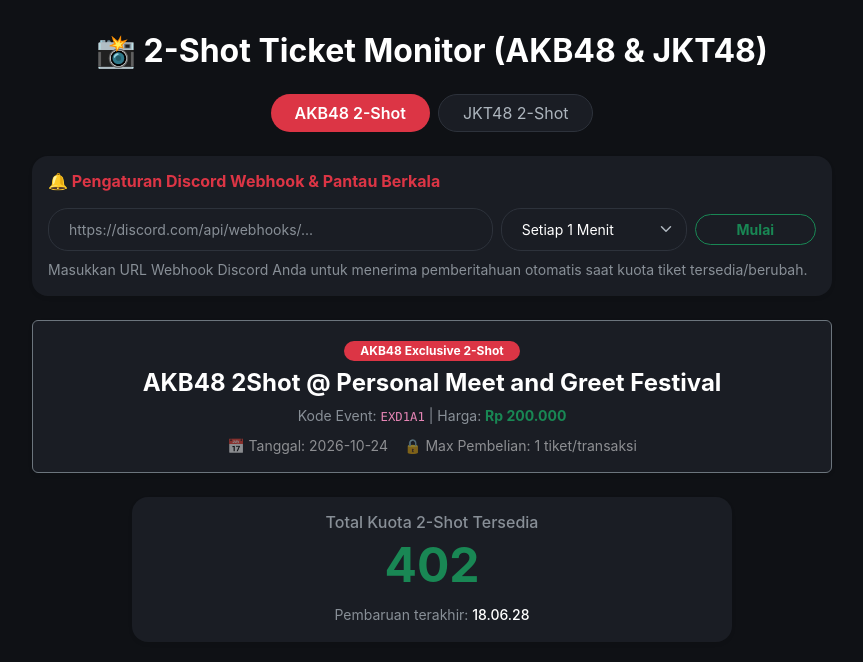
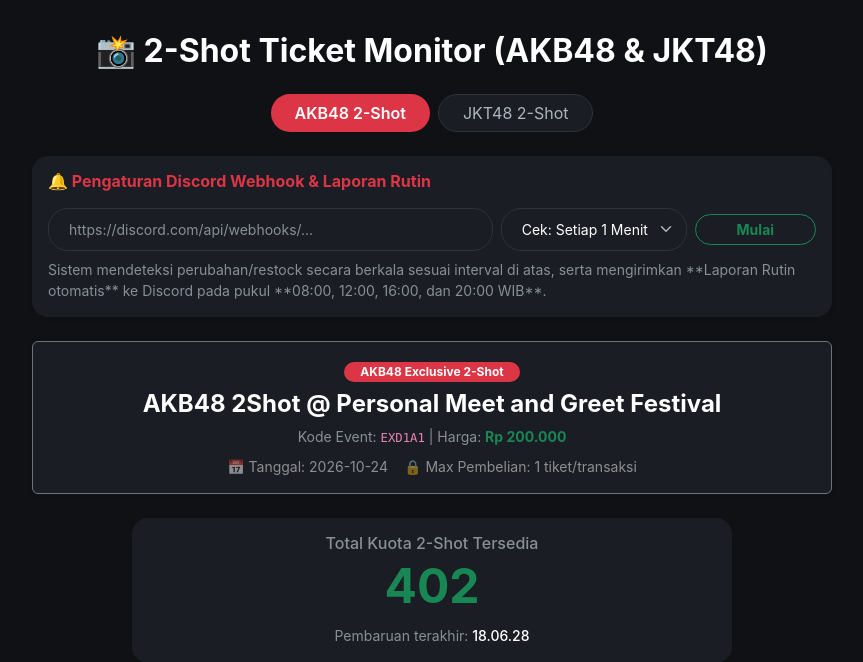
Before and after one commit to fmcrawford/monitoring, a Flask app: page / in a window 1280 px wide. Shown: the top 662 px of the page, without its empty margins (208-1071 px from the left). Run offline with Flask 3, Linux system fonts and the light colour scheme.

Commit message:
Update index.html

```diff
--- a/templates/index.html
+++ b/templates/index.html
@@ -37,27 +37,28 @@
         <button id="btn-jkt-2shot" class="btn btn-custom-inactive px-4 rounded-pill" onclick="switchCategory('jkt_2shot')">JKT48 2-Shot</button>
     </div>
 
-    <!-- Panel Pengaturan Webhook Discord & Auto-Refresh -->
+    <!-- Panel Pengaturan Webhook Discord & Monitoring Berkala -->
     <div class="card card-header-custom border-0 rounded-4 mb-4 shadow-sm mx-auto" style="max-width: 800px;">
         <div class="card-body">
-            <h6 class="fw-bold mb-3 text-danger">🔔 Pengaturan Discord Webhook & Pantau Berkala</h6>
+            <h6 class="fw-bold mb-3 text-danger">🔔 Pengaturan Discord Webhook & Laporan Rutin</h6>
             <div class="row g-2 align-items-center">
                 <div class="col-md-7">
                     <input type="text" id="discordWebhookInput" class="form-control form-control-sm w-100" placeholder="https://discord.com/api/webhooks/...">
                 </div>
                 <div class="col-md-3">
                     <select id="intervalSelect" class="form-select form-select-sm w-100">
-                        <option value="0">Auto-Check: Mati</option>
-                        <option value="30">Setiap 30 Detik</option>
-                        <option value="60" selected>Setiap 1 Menit</option>
-                        <option value="300">Setiap 5 Menit</option>
+                        <option value="30">Cek: Setiap 30 Detik</option>
+                        <option value="60" selected>Cek: Setiap 1 Menit</option>
+                        <option value="300">Cek: Setiap 5 Menit</option>
                     </select>
                 </div>
                 <div class="col-md-2">
                     <button id="btnToggleMonitor" class="btn btn-outline-success btn-sm w-100 rounded-pill fw-bold" onclick="toggleMonitor()">Mulai</button>
                 </div>
             </div>
-            <div class="form-text text-muted mt-2 small">Masukkan URL Webhook Discord Anda untuk menerima pemberitahuan otomatis saat kuota tiket tersedia/berubah.</div>
+            <div class="form-text text-muted mt-2 small">
+                Sistem mendeteksi perubahan/restock secara berkala sesuai interval di atas, serta mengirimkan **Laporan Rutin otomatis** ke Discord pada pukul **08:00, 12:00, 16:00, dan 20:00 WIB**.
+            </div>
         </div>
     </div>
 
@@ -103,8 +104,10 @@
     let rawData = [];
     let selectedSessionFilter = 'all';
     let monitorTimer = null;
+    let routineCheckTimer = null;
     let isMonitoringActive = false;
     let previousQuotaSnapshot = {};
+    let lastReportedHour = -1;
 
     // Data Statis AKB48 2-Shot
     const akb2ShotData = {
@@ -205,7 +208,6 @@
             }
             processRawData(membersList, isBackgroundCheck);
         } else {
-            // Endpoint untuk 2-Shot JKT48
             try {
                 const response = await fetch('/api/status');
                 const resJson = await response.json();
@@ -216,7 +218,7 @@
                 document.getElementById('last-update').innerText = new Date().toLocaleTimeString('id-ID');
 
                 if (!isBackgroundCheck) {
-                    document.getElementById('event-info-container').innerHTML = '';
+                    renderJKTEventHeader();
                     document.getElementById('session-dropdown-wrapper').innerHTML = '';
                 }
                 processRawData(membersList, isBackgroundCheck);
@@ -265,6 +267,19 @@
         `;
     }
 
+    function renderJKTEventHeader() {
+        const headerContainer = document.getElementById('event-info-container');
+        headerContainer.innerHTML = `
+            <div class="card card-header-custom border-secondary mb-4 mx-auto shadow-sm" style="max-width: 800px;">
+                <div class="card-body text-center">
+                    <span class="badge bg-danger mb-2 px-3 py-1 rounded-pill">JKT48 Exclusive 2-Shot</span>
+                    <h4 class="fw-bold text-white mb-2">JKT48 Personal Meet and Greet Festival - 2-Shot</h4>
+                    <p class="text-muted small mb-2">Kode Event: <code>EX5B99</code></p>
+                </div>
+            </div>
+        `;
+    }
+
     function renderSessionDropdown(sessions) {
         const wrapper = document.getElementById('session-dropdown-wrapper');
         let options = `<option value="all">🌐 Semua Sesi (1 - 8)</option>`;
@@ -295,7 +310,6 @@
 
         rawData = Object.values(grouped);
 
-        // Periksa perubahan stok jika background monitoring aktif
         if (isBackgroundCheck) {
             checkQuotaChangesAndNotify();
         }
@@ -310,7 +324,7 @@
         let changesFound = [];
         rawData.forEach(member => {
             member.sessions.forEach(sess => {
-                let key = `${member.name}_${sess.session}_${sess.track || 'default'}`;
+                let key = `${currentCategory}_${member.name}_${sess.session}_${sess.track || 'default'}`;
                 let oldQuota = previousQuotaSnapshot[key] !== undefined ? previousQuotaSnapshot[key] : sess.quota;
 
                 if (sess.quota > oldQuota) {
@@ -322,6 +336,30 @@
 
         if (changesFound.length > 0) {
             sendDiscordNotification(webhookUrl, `🚨 **RESTOCK ALERT 2-SHOT (${currentCategory.toUpperCase()})** 🚨\n\n` + changesFound.join('\n'));
+        }
+
+        // Cek laporan rutin otomatis berdasarkan jam (08:00, 12:00, 16:00, 20:00)
+        checkRoutineReport(webhookUrl);
+    }
+
+    function checkRoutineReport(webhookUrl) {
+        const now = new Date();
+        const currentHour = now.getHours();
+        const currentMinute = now.getMinutes();
+
+        // Target jam laporan rutin: 8, 12, 16, 20 (dieksekusi pada menit ke-0)
+        const targetHours = [8, 12, 16, 20];
+
+        if (targetHours.includes(currentHour) && currentMinute === 0 && lastReportedHour !== currentHour) {
+            lastReportedHour = currentHour;
+            let totalAvailableAll = 0;
+            rawData.forEach(m => totalAvailableAll += m.totalQuota);
+
+            let reportMsg = `📊 **LAPORAN RUTIN 2-SHOT (${currentCategory.toUpperCase()})** - Pukul ${currentHour}:00 WIB\n`;
+            reportMsg += `Total Kuota Tersedia Saat Ini: **${totalAvailableAll}**\n`;
+            reportMsg += `Pantau langsung melalui website monitor.`;
+
+            sendDiscordNotification(webhookUrl, reportMsg);
         }
     }
 
@@ -343,15 +381,11 @@
                 alert('Silakan masukkan URL Webhook Discord terlebih dahulu!');
                 return;
             }
-            if (intervalVal === 0) {
-                alert('Silakan pilih interval waktu pengecekan otomatis!');
-                return;
-            }
 
-            // Inisialisasi snapshot awal
+            // Inisialisasi snapshot awal saat mulai dipantau dari website
             rawData.forEach(member => {
                 member.sessions.forEach(sess => {
-                    let key = `${member.name}_${sess.session}_${sess.track || 'default'}`;
+                    let key = `${currentCategory}_${member.name}_${sess.session}_${sess.track || 'default'}`;
                     previousQuotaSnapshot[key] = sess.quota;
                 });
             });
@@ -361,6 +395,9 @@
             btn.innerText = "Berhenti";
             document.getElementById('discordWebhookInput').disabled = true;
             document.getElementById('intervalSelect').disabled = true;
+
+            // Kirim notifikasi konfirmasi bahwa monitoring dimulai
+            sendDiscordNotification(webhookUrl, `✅ **Monitor 2-Shot Berhasil Diaktifkan!** Sistem mulai memantau perubahan kuota secara berkala.`);
 
             monitorTimer = setInterval(() => {
                 fetchData(true);
@@ -372,6 +409,8 @@
             btn.innerText = "Mulai";
             document.getElementById('discordWebhookInput').disabled = false;
             document.getElementById('intervalSelect').disabled = false;
+
+            sendDiscordNotification(webhookUrl, `🛑 **Monitor 2-Shot Dinonaktifkan.**`);
         }
     }
 
@@ -439,11 +478,16 @@
             });
 
             let buyButtonHtml = '';
-            if (currentCategory === 'akb_2shot' && isAvailable) {
+            if (isAvailable) {
+                let purchaseUrl = currentCategory === 'akb_2shot'
+                    ? 'https://jkt48.com/purchase/exclusive?code=EXD1A1'
+                    : 'https://jkt48.com/purchase/exclusive?code=EX5B99';
+                let buttonText = currentCategory === 'akb_2shot' ? '🛒 Beli Tiket 2-Shot AKB48' : '🛒 Beli Tiket 2-Shot JKT48';
+
                 buyButtonHtml = `
                     <div class="card-footer bg-transparent border-0 px-3 pb-3 pt-0">
-                        <a href="https://jkt48.com/purchase/exclusive?code=EXD1A1" target="_blank" class="btn btn-success btn-sm w-100 fw-bold rounded-pill shadow-sm">
-                            🛒 Beli Tiket 2-Shot AKB48
+                        <a href="${purchaseUrl}" target="_blank" class="btn btn-success btn-sm w-100 fw-bold rounded-pill shadow-sm">
+                            ${buttonText}
                         </a>
                     </div>
                 `;
@@ -479,7 +523,7 @@
         container.innerHTML = `<div class="row row-cols-1 row-cols-md-2 row-cols-lg-3 row-cols-xl-4 g-4">${cardsHtml}</div>`;
     }
 
-    // Inisialisasi awal saat halaman dibuka
+    // Inisialisasi awal saat halaman dimuat
     fetchData();
 </script>
 
```
